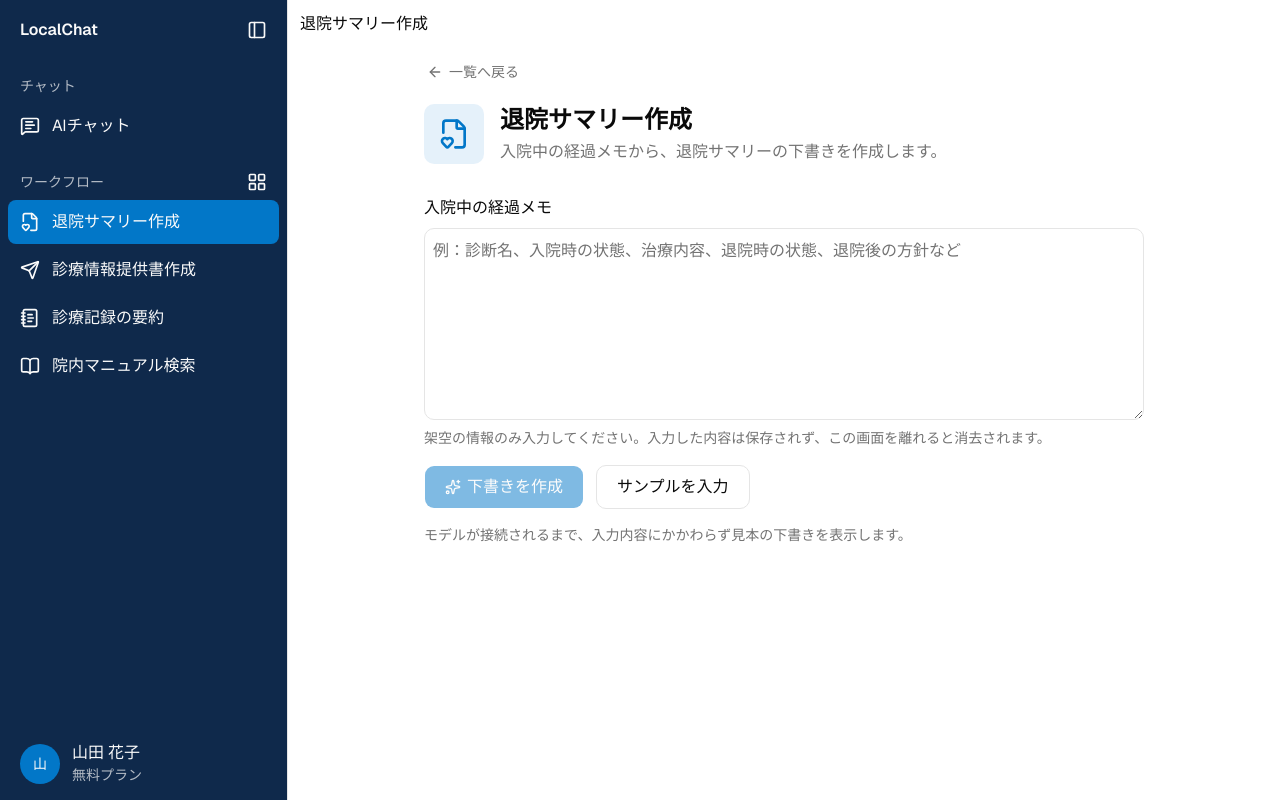
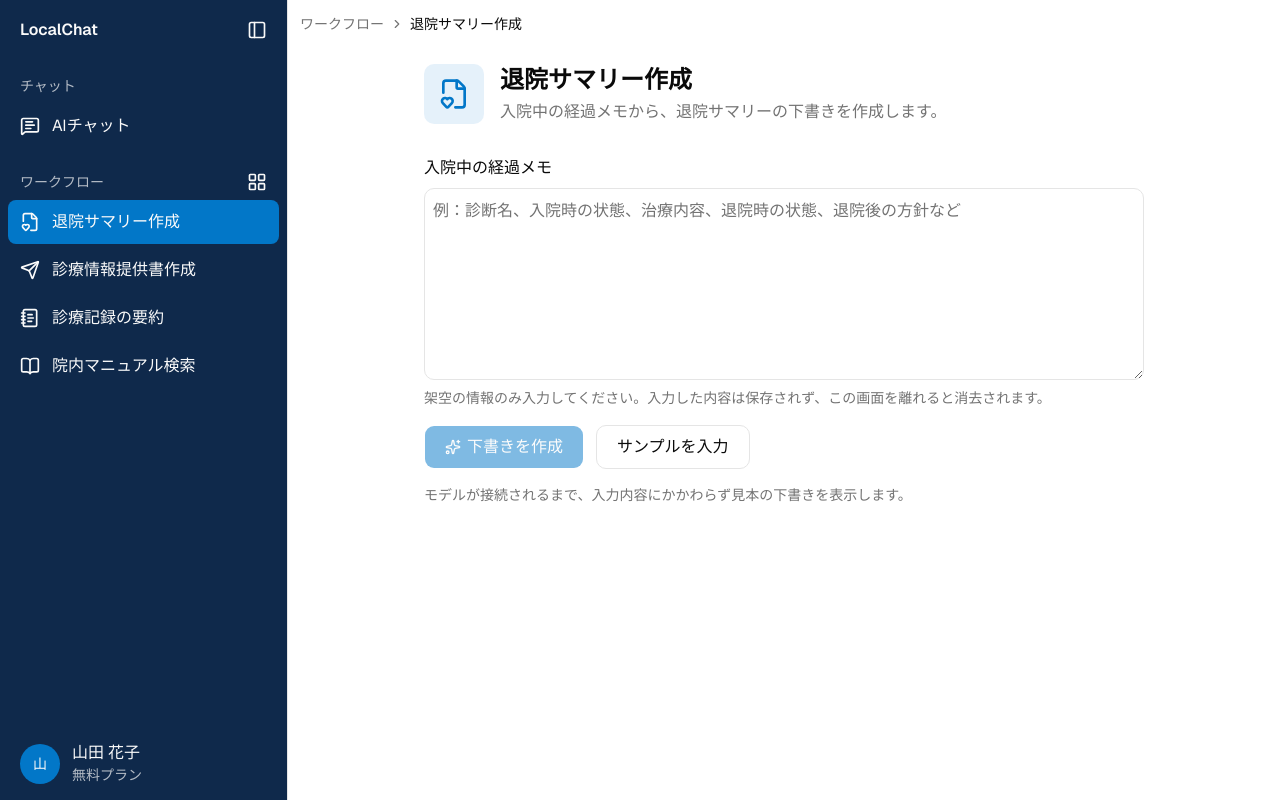
Before and after one commit to 18gen/local-chat, a Next.js app in the folder frontend/: page /w/discharge-summary in a window 1280 px wide. Built offline with nearby package versions, Linux system fonts and the light colour scheme.

Commit message:
feat(frontend): replace the workflow back button with a header breadcrumb

```diff
--- a/frontend/src/app/(app)/w/[workflowId]/page.tsx
+++ b/frontend/src/app/(app)/w/[workflowId]/page.tsx
@@ -2,11 +2,17 @@ import type { Metadata } from "next";
 import Link from "next/link";
 import { notFound } from "next/navigation";
 import { Suspense } from "react";
-import { ArrowLeftIcon } from "lucide-react";
 
 import { PageHeader } from "@/components/page-header";
 import { ResetOnLeave } from "@/components/reset-on-leave";
-import { Button } from "@/components/ui/button";
+import {
+  Breadcrumb,
+  BreadcrumbItem,
+  BreadcrumbLink,
+  BreadcrumbList,
+  BreadcrumbPage,
+  BreadcrumbSeparator,
+} from "@/components/ui/breadcrumb";
 import { Skeleton } from "@/components/ui/skeleton";
 import { ComingSoon } from "@/features/workflow/components/coming-soon";
 import { DraftWorkflow } from "@/features/workflow/components/draft-workflow";
@@ -40,9 +46,7 @@ async function WorkflowTitle({
   params,
 }: Pick<PageProps<"/w/[workflowId]">, "params">) {
   const workflow = await resolveWorkflow(params);
-  return (
-    <span className="font-medium">{t.workflow.items[workflow.id].title}</span>
-  );
+  return <BreadcrumbPage>{t.workflow.items[workflow.id].title}</BreadcrumbPage>;
 }
 
 async function WorkflowDetails({
@@ -54,7 +58,7 @@ async function WorkflowDetails({
 
   return (
     <>
-      <div className="mt-4 flex items-start gap-4">
+      <div className="flex items-start gap-4">
         <span className="flex size-15 shrink-0 items-center justify-center rounded-lg bg-primary/10 text-primary">
           <Icon className="size-8" aria-hidden />
         </span>
@@ -76,7 +80,7 @@ async function WorkflowDetails({
 
 function WorkflowDetailsSkeleton() {
   return (
-    <div className="mt-4 flex items-start gap-4">
+    <div className="flex items-start gap-4">
       <Skeleton className="size-12 rounded-lg" />
       <div className="flex flex-1 flex-col gap-2 pt-1">
         <Skeleton className="h-7 w-48" />
@@ -92,20 +96,28 @@ export default function WorkflowPage({
   // Each run is for one patient, so nothing typed here outlives the visit.
   return (
     <ResetOnLeave>
+      {/* A breadcrumb rather than a back button: it shows where this page
+          sits, so the link to the list is right however you got here. */}
       <PageHeader>
-        <Suspense>
-          <WorkflowTitle params={params} />
-        </Suspense>
+        <Breadcrumb>
+          <BreadcrumbList>
+            <BreadcrumbItem>
+              <BreadcrumbLink asChild>
+                <Link href="/workflows">{t.workflow.homeTitle}</Link>
+              </BreadcrumbLink>
+            </BreadcrumbItem>
+            <BreadcrumbSeparator />
+            <BreadcrumbItem>
+              <Suspense fallback={<Skeleton className="h-4 w-28" />}>
+                <WorkflowTitle params={params} />
+              </Suspense>
+            </BreadcrumbItem>
+          </BreadcrumbList>
+        </Breadcrumb>
       </PageHeader>
 
       <div className="flex-1 overflow-y-auto">
-        <div className="mx-auto w-full max-w-3xl px-6 pt-2 pb-12">
-          <Button variant="ghost" asChild className="-ml-2 text-muted-foreground">
-            <Link href="/workflows">
-              <ArrowLeftIcon />
-              {t.workflow.backToList}
-            </Link>
-          </Button>
+        <div className="mx-auto w-full max-w-3xl px-6 pt-4 pb-12">
           <Suspense fallback={<WorkflowDetailsSkeleton />}>
             <WorkflowDetails params={params} />
           </Suspense>
--- /dev/null
+++ b/frontend/src/components/ui/breadcrumb.tsx
@@ -0,0 +1,123 @@
+import * as React from "react"
+import { cn } from "cn"
+import { Slot } from "radix-ui"
+import { ChevronRightIcon, MoreHorizontalIcon } from "lucide-react"
+
+import { t } from "@/locales"
+
+function Breadcrumb({ className, ...props }: React.ComponentProps<"nav">) {
+  return (
+    <nav
+      aria-label={t.breadcrumb.label}
+      data-slot="breadcrumb"
+      className={cn(className)}
+      {...props}
+    />
+  )
+}
+
+function BreadcrumbList({ className, ...props }: React.ComponentProps<"ol">) {
+  return (
+    <ol
+      data-slot="breadcrumb-list"
+      className={cn(
+        "flex flex-wrap items-center gap-1.5 text-sm wrap-break-word text-muted-foreground",
+        className
+      )}
+      {...props}
+    />
+  )
+}
+
+function BreadcrumbItem({ className, ...props }: React.ComponentProps<"li">) {
+  return (
+    <li
+      data-slot="breadcrumb-item"
+      className={cn("inline-flex items-center gap-1", className)}
+      {...props}
+    />
+  )
+}
+
+function BreadcrumbLink({
+  asChild,
+  className,
+  ...props
+}: React.ComponentProps<"a"> & {
+  asChild?: boolean
+}) {
+  const Comp = asChild ? Slot.Root : "a"
+
+  return (
+    <Comp
+      data-slot="breadcrumb-link"
+      className={cn("transition-colors hover:text-foreground", className)}
+      {...props}
+    />
+  )
+}
+
+function BreadcrumbPage({ className, ...props }: React.ComponentProps<"span">) {
+  return (
+    <span
+      data-slot="breadcrumb-page"
+      role="link"
+      aria-disabled="true"
+      aria-current="page"
+      className={cn("font-normal text-foreground", className)}
+      {...props}
+    />
+  )
+}
+
+function BreadcrumbSeparator({
+  children,
+  className,
+  ...props
+}: React.ComponentProps<"li">) {
+  return (
+    <li
+      data-slot="breadcrumb-separator"
+      role="presentation"
+      aria-hidden="true"
+      className={cn("[&>svg]:size-3.5", className)}
+      {...props}
+    >
+      {children ?? (
+        <ChevronRightIcon />
+      )}
+    </li>
+  )
+}
+
+function BreadcrumbEllipsis({
+  className,
+  ...props
+}: React.ComponentProps<"span">) {
+  return (
+    <span
+      data-slot="breadcrumb-ellipsis"
+      role="presentation"
+      aria-hidden="true"
+      className={cn(
+        "flex size-5 items-center justify-center [&>svg]:size-4",
+        className
+      )}
+      {...props}
+    >
+      <MoreHorizontalIcon
+      />
+      <span className="sr-only">{t.breadcrumb.more}</span>
+    </span>
+  )
+}
+
+export {
+  Breadcrumb,
+  BreadcrumbList,
+  BreadcrumbItem,
+  BreadcrumbLink,
+  BreadcrumbPage,
+  BreadcrumbSeparator,
+  BreadcrumbEllipsis,
+}
--- a/frontend/src/locales/ja.ts
+++ b/frontend/src/locales/ja.ts
@@ -21,6 +21,10 @@ export const ja = {
     close: "サイドバーを閉じる",
     mobileTitle: "サイドバー",
     mobileDescription: "モバイル用のサイドバーを表示します。",
+  },
+  breadcrumb: {
+    label: "パンくずリスト",
+    more: "その他の階層",
   },
   chat: {
     emptyTitle: "何をお手伝いしましょうか？",
```
